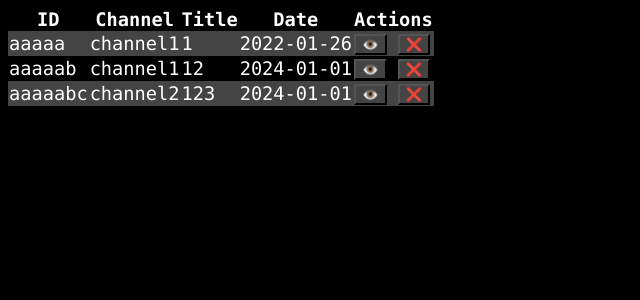
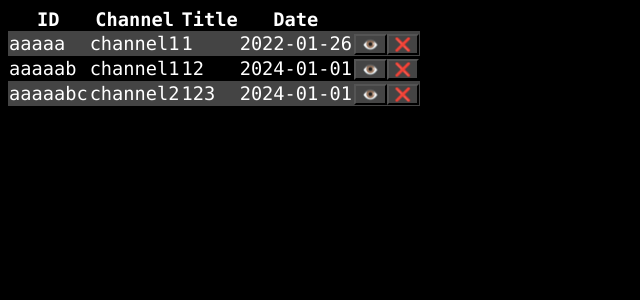
Before and after one commit to RobinWragg/yt, a Next.js app: page / in a window 1280 px wide. Shown: the top 300 px of the page, without its empty margins (0-640 px from the left). Built offline with nearby package versions, Linux system fonts and the light colour scheme.

Commit message:
Clean up UI

```diff
--- a/src/pages/index.tsx
+++ b/src/pages/index.tsx
@@ -70,7 +70,6 @@ export default function Home() {
                 {columns.map(({ label, accessor }) => {
                     return <th onClick={() => onHeaderClick(accessor, reverseSortOrder)} style={thStyle} key={accessor}>{label}</th>;
                 })}
-                <th>Actions</th>
             </tr>
         </thead>
         <tbody>
@@ -82,7 +81,6 @@ export default function Home() {
                         })}
                         <td>
                             <button title="Watch" onClick={() => watchEntry(entry.id)}>👁️</button>
-                            &nbsp;
                             <button title="Delete" onClick={() => deleteEntry(entry.id)}>❌</button>
                         </td>
                     </tr>
```
